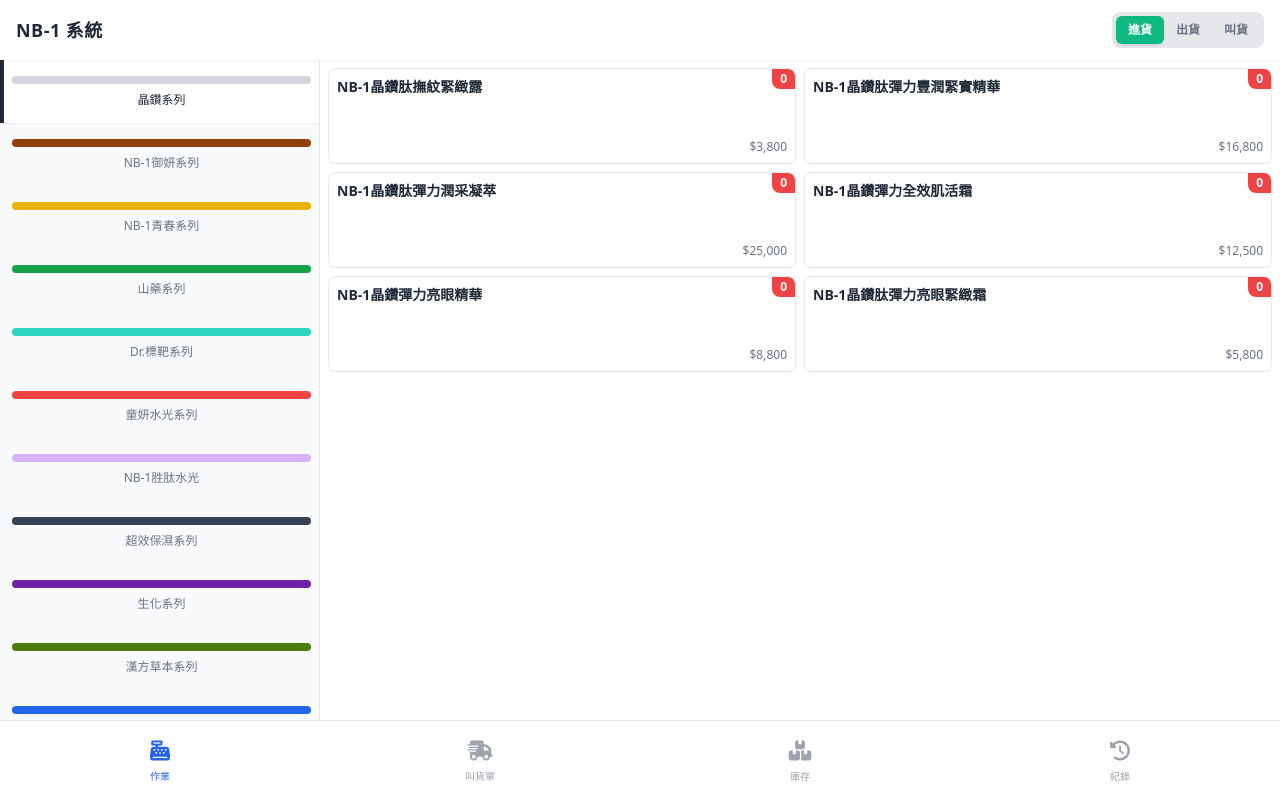
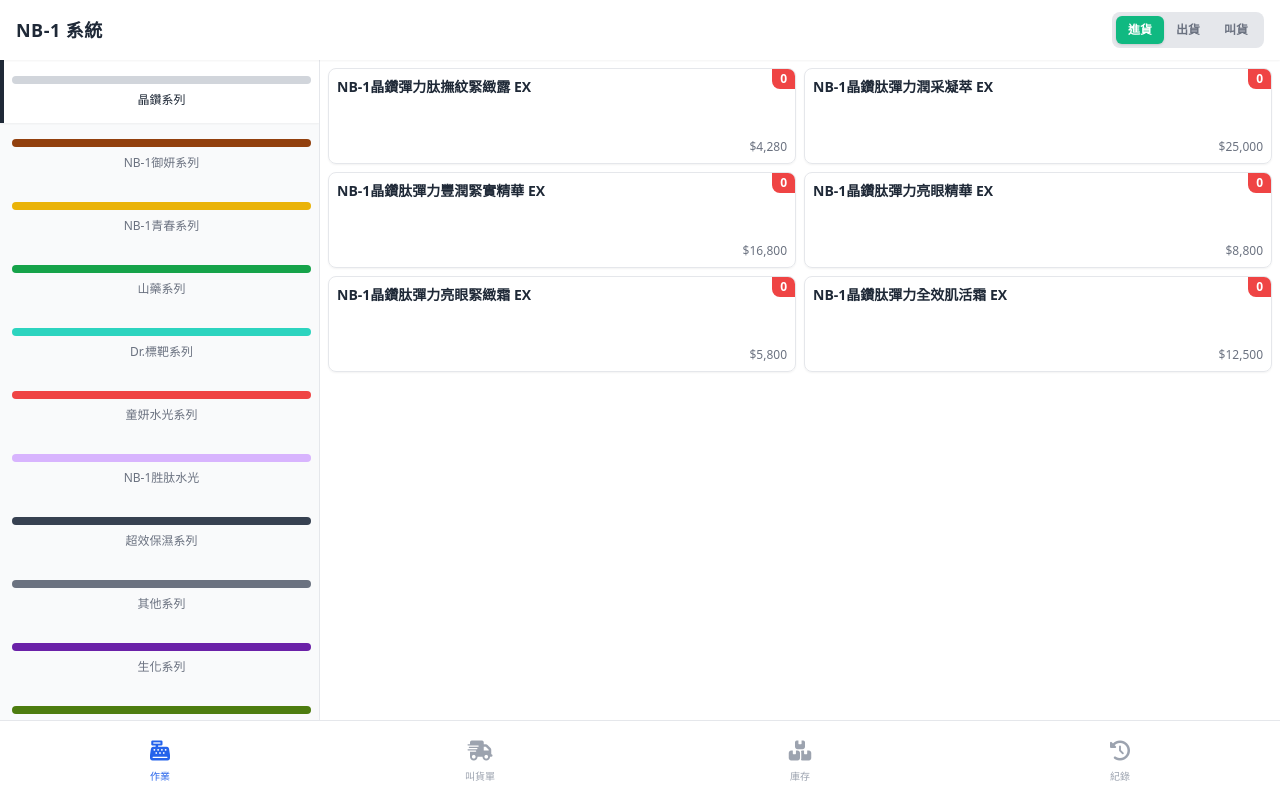
Before and after one commit to tim117/nb1-inventory, a plain HTML site: page index.html in a window 1280 px wide. Drawn offline with nearby package versions, Linux system fonts and the light colour scheme.

Commit message:
Refactor HTML structure and clean up comments

```diff
--- a/index.html
+++ b/index.html
@@ -18,11 +18,10 @@
         .safe-bottom { padding-bottom: env(safe-area-inset-bottom); }
         .safe-top { padding-top: env(safe-area-inset-top); }
 
-        /* 三段式切換按鈕樣式 */
         .mode-btn { transition: all 0.2s; }
-        .mode-active-in { background-color: #10B981; color: white; } /* 綠 */
-        .mode-active-out { background-color: #EF4444; color: white; } /* 紅 */
-        .mode-active-order { background-color: #3B82F6; color: white; } /* 藍 */
+        .mode-active-in { background-color: #10B981; color: white; }
+        .mode-active-out { background-color: #EF4444; color: white; }
+        .mode-active-order { background-color: #3B82F6; color: white; }
     </style>
 </head>
 <body class="bg-gray-100 h-screen overflow-hidden flex flex-col text-gray-800">
@@ -32,13 +31,11 @@
         <header class="bg-white shadow-sm z-20 safe-top flex-none">
             <div class="flex justify-between items-center px-4 py-3">
                 <h1 class="text-lg font-bold tracking-wide">NB-1 系統</h1>
-
                 <div v-if="currentTab === 'pos'" class="flex bg-gray-200 rounded-lg p-1 text-xs font-bold">
                     <button @click="mode = 'IN'" class="px-3 py-1.5 rounded-md mode-btn" :class="mode === 'IN' ? 'mode-active-in shadow' : 'text-gray-500'">進貨</button>
                     <button @click="mode = 'OUT'" class="px-3 py-1.5 rounded-md mode-btn" :class="mode === 'OUT' ? 'mode-active-out shadow' : 'text-gray-500'">出貨</button>
                     <button @click="mode = 'ORDER'" class="px-3 py-1.5 rounded-md mode-btn" :class="mode === 'ORDER' ? 'mode-active-order shadow' : 'text-gray-500'">叫貨</button>
                 </div>
-
                 <div v-if="currentTab === 'inventory'" class="flex space-x-3">
                     <button @click="toggleLowStockFilter" :class="showLowStockOnly ? 'text-amber-500' : 'text-gray-400'">
                         <i class="fa-solid fa-filter"></i>
@@ -129,7 +126,6 @@
                     <i class="fa-regular fa-clipboard text-4xl mb-3"></i><br>
                     目前沒有叫貨單
                 </div>
-
                 <div v-for="order in pendingOrders" :key="order.id" class="bg-white p-4 rounded-xl shadow-sm mb-4 border-l-4 border-blue-500">
                     <div class="flex justify-between items-start mb-2">
                         <div>
@@ -140,21 +136,14 @@
                             <i class="fa-solid fa-trash"></i>
                         </button>
                     </div>
-
-                    <div v-if="order.memo" class="mb-2 text-sm text-gray-600 bg-gray-50 p-2 rounded italic">
-                        {{ order.memo }}
-                    </div>
-
+                    <div v-if="order.memo" class="mb-2 text-sm text-gray-600 bg-gray-50 p-2 rounded italic">{{ order.memo }}</div>
                     <div class="border-t pt-2 mt-2 mb-3">
                         <div v-for="item in order.items" class="flex justify-between text-sm py-0.5">
                             <span class="text-gray-700 truncate w-2/3">{{ item.name }}</span>
                             <span class="font-mono">x{{ item.qty }}</span>
                         </div>
-                        <div class="text-right font-bold mt-2 pt-2 border-t border-dashed text-gray-600">
-                            總金額: ${{ formatPrice(order.total) }}
+                        <div class="text-right font-bold mt-2 pt-2 border-t border-dashed text-gray-600">總金額: ${{ formatPrice(order.total) }}</div>
                     </div>
-                    </div>
-
                     <button @click="receiveOrder(order)" class="w-full bg-blue-600 hover:bg-blue-700 text-white font-bold py-2 rounded-lg shadow transition-colors flex items-center justify-center">
                         <i class="fa-solid fa-check-to-slot mr-2"></i> 確認到貨 (入庫)
                     </button>
@@ -200,35 +189,20 @@
             <div v-show="currentTab === 'history'" class="h-full flex flex-col bg-gray-100 p-4 overflow-y-auto pb-24">
                 <h2 class="text-xl font-bold mb-4 ml-1">交易紀錄</h2>
                 <div v-if="transactions.length === 0" class="text-center text-gray-400 mt-10">暫無紀錄</div>
-
-                <div v-for="record in sortedTransactions" :key="record.id" class="bg-white p-4 rounded-xl shadow-sm mb-4 border-l-4"
-                     :class="getTransactionColor(record.type)">
-
+                <div v-for="record in sortedTransactions" :key="record.id" class="bg-white p-4 rounded-xl shadow-sm mb-4 border-l-4" :class="getTransactionColor(record.type)">
                     <div class="flex justify-between items-start mb-2">
                         <div>
-                            <span class="text-xs font-bold px-2 py-1 rounded"
-                                  :class="getTransactionBadgeClass(record.type)">
-                                {{ getTransactionLabel(record.type) }}
-                            </span>
+                            <span class="text-xs font-bold px-2 py-1 rounded" :class="getTransactionBadgeClass(record.type)">{{ getTransactionLabel(record.type) }}</span>
                             <span class="text-xs text-gray-400 ml-2">{{ formatDate(record.timestamp) }}</span>
                         </div>
-                        <button @click="deleteTransaction(record)" class="text-gray-400 hover:text-red-500 px-2">
-                            <i class="fa-solid fa-trash"></i>
-                        </button>
+                        <button @click="deleteTransaction(record)" class="text-gray-400 hover:text-red-500 px-2"><i class="fa-solid fa-trash"></i></button>
                     </div>
-
                     <div class="mb-2 text-sm text-gray-600 bg-gray-50 p-2 rounded flex justify-between items-center group">
                         <span v-if="!record.isEditing" class="italic w-full">{{ record.memo || '無備註' }}</span>
                         <input v-else v-model="record.tempMemo" class="bg-white border p-1 rounded w-full text-sm" />
-
-                        <button v-if="!record.isEditing" @click="startEdit(record)" class="ml-2 text-gray-400 hover:text-blue-500">
-                            <i class="fa-solid fa-pen"></i>
-                        </button>
-                        <button v-else @click="saveEdit(record)" class="ml-2 text-green-500">
-                            <i class="fa-solid fa-check"></i>
-                        </button>
+                        <button v-if="!record.isEditing" @click="startEdit(record)" class="ml-2 text-gray-400 hover:text-blue-500"><i class="fa-solid fa-pen"></i></button>
+                        <button v-else @click="saveEdit(record)" class="ml-2 text-green-500"><i class="fa-solid fa-check"></i></button>
                     </div>
-
                     <div class="border-t pt-2 mt-2">
                         <div v-for="item in record.items" class="flex justify-between text-sm py-0.5">
                             <span class="text-gray-700 truncate w-2/3">{{ item.name }}</span>
@@ -237,46 +211,35 @@
                     </div>
                 </div>
             </div>
-
         </main>
 
         <nav class="bg-white border-t border-gray-200 flex justify-around items-center safe-bottom py-2 z-20">
             <button @click="currentTab = 'pos'" class="flex flex-col items-center p-2 w-1/4" :class="currentTab === 'pos' ? 'text-blue-600' : 'text-gray-400'">
-                <i class="fa-solid fa-cash-register text-xl mb-1"></i>
-                <span class="text-[10px]">作業</span>
+                <i class="fa-solid fa-cash-register text-xl mb-1"></i><span class="text-[10px]">作業</span>
             </button>
             <button @click="currentTab = 'orders'" class="flex flex-col items-center p-2 w-1/4" :class="currentTab === 'orders' ? 'text-blue-600' : 'text-gray-400'">
-                <div class="relative">
-                    <i class="fa-solid fa-truck-fast text-xl mb-1"></i>
-                    <span v-if="pendingOrders.length > 0" class="absolute -top-1 -right-2 bg-red-500 text-white text-[9px] w-4 h-4 flex items-center justify-center rounded-full">{{ pendingOrders.length }}</span>
-                </div>
-                <span class="text-[10px]">叫貨單</span>
+                <div class="relative"><i class="fa-solid fa-truck-fast text-xl mb-1"></i><span v-if="pendingOrders.length > 0" class="absolute -top-1 -right-2 bg-red-500 text-white text-[9px] w-4 h-4 flex items-center justify-center rounded-full">{{ pendingOrders.length }}</span></div><span class="text-[10px]">叫貨單</span>
             </button>
             <button @click="currentTab = 'inventory'" class="flex flex-col items-center p-2 w-1/4" :class="currentTab === 'inventory' ? 'text-blue-600' : 'text-gray-400'">
-                <i class="fa-solid fa-boxes-stacked text-xl mb-1"></i>
-                <span class="text-[10px]">庫存</span>
+                <i class="fa-solid fa-boxes-stacked text-xl mb-1"></i><span class="text-[10px]">庫存</span>
             </button>
             <button @click="currentTab = 'history'" class="flex flex-col items-center p-2 w-1/4" :class="currentTab === 'history' ? 'text-blue-600' : 'text-gray-400'">
-                <i class="fa-solid fa-clock-rotate-left text-xl mb-1"></i>
-                <span class="text-[10px]">紀錄</span>
+                <i class="fa-solid fa-clock-rotate-left text-xl mb-1"></i><span class="text-[10px]">紀錄</span>
             </button>
         </nav>
-
     </div>
 
     <script>
         const { createApp } = Vue;
 
-        // 完整的產品清單
+        // --- 全新生成的產品列表 (256項) ---
         const RAW_PRODUCTS = [
-            // 晶鑽系列
-            {cat:"晶鑽系列",name:"NB-1晶鑽肽撫紋緊緻露",price:3800},
-            {cat:"晶鑽系列",name:"NB-1晶鑽肽彈力豐潤緊實精華",price:16800},
-            {cat:"晶鑽系列",name:"NB-1晶鑽肽彈力潤采凝萃",price:25000},
-            {cat:"晶鑽系列",name:"NB-1晶鑽彈力全效肌活霜",price:12500},
-            {cat:"晶鑽系列",name:"NB-1晶鑽彈力亮眼精華",price:8800},
-            {cat:"晶鑽系列",name:"NB-1晶鑽肽彈力亮眼緊緻霜",price:5800},
-            // NB-1御妍系列
+            {cat:"晶鑽系列",name:"NB-1晶鑽彈力肽撫紋緊緻露 EX",price:4280},
+            {cat:"晶鑽系列",name:"NB-1晶鑽肽彈力潤采凝萃 EX",price:25000},
+            {cat:"晶鑽系列",name:"NB-1晶鑽肽彈力豐潤緊實精華 EX",price:16800},
+            {cat:"晶鑽系列",name:"NB-1晶鑽肽彈力亮眼精華 EX",price:8800},
+            {cat:"晶鑽系列",name:"NB-1晶鑽肽彈力亮眼緊緻霜 EX",price:5800},
+            {cat:"晶鑽系列",name:"NB-1晶鑽肽彈力全效肌活霜 EX",price:12500},
             {cat:"NB-1御妍系列",name:"NB-1活膚精華露",price:3900},
             {cat:"NB-1御妍系列",name:"NB-1活膚賦活素",price:13600},
             {cat:"NB-1御妍系列",name:"NB-1抗皺緊膚霜",price:5000},
@@ -304,7 +267,6 @@
             {cat:"NB-1御妍系列",name:"NB-1 抗皺緊膚4D面膜",price:3480},
             {cat:"NB-1御妍系列",name:"NB-1 臻亮白皙精華液",price:5000},
             {cat:"NB-1御妍系列",name:"NB-1 盈采臻亮面膜",price:4000},
-            // NB-1青春系列
             {cat:"NB-1青春系列",name:"NB-1青春活膚膠原基酸精華液",price:4900},
             {cat:"NB-1青春系列",name:"NB-1青春撫紋精華乳",price:3200},
             {cat:"NB-1青春系列",name:"NB-1青春Q彈水潤乳",price:2980},
@@ -335,7 +297,6 @@
             {cat:"NB-1青春系列",name:"NB-1青春無瑕潤妍BB霜",price:2400},
             {cat:"NB-1青春系列",name:"NB-1胺基酸洗髮乳(油)",price:750},
             {cat:"NB-1青春系列",name:"NB-1胺基酸洗髮乳(乾)",price:750},
-            // 山藥系列
             {cat:"山藥系列",name:"山藥膠原潤膚露",price:2600},
             {cat:"山藥系列",name:"山藥膠原緊緻液",price:6400},
             {cat:"山藥系列",name:"山藥膠原緊緻霜",price:4400},
@@ -345,7 +306,6 @@
             {cat:"山藥系列",name:"山藥膠原緊緻專業面膜",price:5500},
             {cat:"山藥系列",name:"山藥膠原身體美膚凝乳",price:1980},
             {cat:"山藥系列",name:"山藥膠原局部緊膚凝乳",price:1980},
-            // Dr.標靶系列
             {cat:"Dr.標靶系列",name:"標靶水光胜肽抗皺精萃液",price:19800},
             {cat:"Dr.標靶系列",name:"標靶水光胜肽潔皙精萃液",price:15300},
             {cat:"Dr.標靶系列",name:"標靶水光胜肽亮采精萃液",price:13000},
@@ -362,16 +322,15 @@
             {cat:"Dr.標靶系列",name:"標靶細緻毛孔敷面粉膜",price:7200},
             {cat:"Dr.標靶系列",name:"標靶修護敷面粉膜",price:7200},
             {cat:"Dr.標靶系列",name:"標靶水光百萃修護凝凍",price:2300},
-            // 童妍水光系列
             {cat:"童妍水光系列",name:"童妍水光標靶極線立提晶萃",price:9900},
             {cat:"童妍水光系列",name:"童妍水光標靶極亮晶瓷晶萃",price:6500},
             {cat:"童妍水光系列",name:"童妍水光標靶極淨煥膚晶萃",price:6500},
             {cat:"童妍水光系列",name:"童妍水光標靶極能活護晶萃",price:6500},
-            // NB-1胜肽水光
             {cat:"NB-1胜肽水光",name:"胜肽水光標靶微導機能液",price:3980},
             {cat:"NB-1胜肽水光",name:"胜肽水光標靶微導原粹",price:13800},
             {cat:"NB-1胜肽水光",name:"胜肽水光標靶微導機能霜",price:7800},
-            // 超效保濕系列
+            {cat:"NB-1胜肽水光",name:"Dr. NB1水光泌齡靚白精萃液 5ml*5入",price:15800},
+            {cat:"NB-1胜肽水光",name:"Dr. NB1水光泌齡靚白精萃液 5ml*15入(自用)",price:45030},
             {cat:"超效保濕系列",name:"超效保濕水光精華露",price:2980},
             {cat:"超效保濕系列",name:"超效保濕水光精華液",price:2280},
             {cat:"超效保濕系列",name:"超效保濕甦活水凝霜",price:2180},
@@ -382,7 +341,8 @@
             {cat:"超效保濕系列",name:"超效保濕按摩卸妝膏",price:1180},
             {cat:"超效保濕系列",name:"超效保濕水光潔顏乳",price:1180},
             {cat:"超效保濕系列",name:"r-PGA超效保濕爆水氣墊面膜",price:1500},
-            // 生化系列
+            {cat:"其他系列",name:"85%胺基酸深層淨化洗面乳",price:1380},
+            {cat:"其他系列",name:"18%煥新靜膚酸精華",price:1680},
             {cat:"生化系列",name:"生化潔皙麗膚水",price:2100},
             {cat:"生化系列",name:"生化潔皙精華液",price:3900},
             {cat:"生化系列",name:"生化潔皙精華霜",price:3300},
@@ -417,7 +377,6 @@
             {cat:"生化系列",name:"物理性美白防曬隔離乳",price:2400},
             {cat:"生化系列",name:"生化保濕蜜粉(膚色)",price:1500},
             {cat:"生化系列",name:"生化保濕蜜粉(淺膚色)",price:1500},
-            // 漢方草本系列
             {cat:"漢方草本系列",name:"海藻麗膚水",price:920},
             {cat:"漢方草本系列",name:"海藻精華液",price:2400},
             {cat:"漢方草本系列",name:"海藻美膚霜",price:1400},
@@ -465,7 +424,6 @@
             {cat:"漢方草本系列",name:"護膚霜(B1)",price:640},
             {cat:"漢方草本系列",name:"麗膚霜(6B2)",price:690},
             {cat:"漢方草本系列",name:"潤膚霜(B42)",price:970},
-            // 專業系列
             {cat:"專業系列",name:"滋潤化妝水(清爽型)",price:780},
             {cat:"專業系列",name:"滋潤化妝水",price:780},
             {cat:"專業系列",name:"保濕乳液(清爽型)",price:1500},
@@ -493,7 +451,6 @@
             {cat:"專業系列",name:"天然精油洗手乳",price:570},
             {cat:"專業系列",name:"金縷梅沐浴乳",price:340},
             {cat:"專業系列",name:"酪梨油沐髮乳",price:350},
-            // 精油系列
             {cat:"精油系列",name:"淨化複方精油",price:1350},
             {cat:"精油系列",name:"平衡複方精油",price:1350},
             {cat:"精油系列",name:"細緻毛孔複方精油",price:1350},
@@ -520,6 +477,19 @@
             {cat:"精油系列",name:"頂級歐薄荷精油",price:1050},
             {cat:"精油系列",name:"活絡舒壓水療浴油",price:3500},
             {cat:"精油系列",name:"舒壓除勞水療浴油",price:2600},
+            {cat:"保健系列",name:"好強鈣",price:880},
+            {cat:"保健系列",name:"好元氣",price:880},
+            {cat:"保健系列",name:"好美妍飲",price:2780},
+            {cat:"保健系列",name:"好好睡",price:1880},
+            {cat:"保健系列",name:"好順暢粉",price:1980},
+            {cat:"保健系列",name:"好速活",price:1980},
+            {cat:"保健系列",name:"好靈敏",price:1880},
+            {cat:"保健系列",name:"好孅盈",price:1880},
+            {cat:"保健系列",name:"好舒息",price:1980},
+            {cat:"保健系列",name:"賦源強健養髮液 90ml",price:3680},
+            {cat:"保健系列",name:"賦源強健養髮液 90ml+補充瓶 200ml",price:8280},
+            {cat:"保健系列",name:"賦源強健養髮液 200ml(補充瓶)",price:4880},
+            {cat:"保健系列",name:"NB賦源強健洗髮露 500ml",price:880}
         ];
 
         const CATEGORY_COLORS = {
@@ -535,6 +505,8 @@
             '漢方草本系列': 'bg-lime-700 text-white',
             '專業系列': 'bg-blue-600 text-white',
             '精油系列': 'bg-indigo-600 text-white',
+            '保健系列': 'bg-pink-500 text-white',
+            '其他系列': 'bg-gray-500 text-white',
         };
 
         createApp({
@@ -635,8 +607,6 @@
                     if (type === 'CORRECT') return '盤點校正';
                     return '叫貨入庫';
                 },
-
-                // 核心邏輯
                 addToCart(product) {
                     const existing = this.cart.find(item => item.name === product.name);
                     if (existing) existing.qty++;
@@ -650,12 +620,8 @@
                     this.cart = [];
                     this.orderMemo = '';
                 },
-
-                // 結帳/送單
                 checkout() {
                     if (this.cart.length === 0) return;
-
-                    // 1. 叫貨模式：只存入 pendingOrders，不改庫存
                     if (this.mode === 'ORDER') {
                         const order = {
                             id: Date.now(),
@@ -670,8 +636,6 @@
                         alert('叫貨單已建立！請至「叫貨單」分頁查看。');
                         return;
                     }
-
-                    // 2. 進出貨模式：直接改庫存
                     const transaction = {
                         id: Date.now(),
                         timestamp: new Date().toISOString(),
@@ -682,30 +646,22 @@
                         isEditing: false,
                         tempMemo: ''
                     };
-
                     this.cart.forEach(item => {
                         const current = this.inventory[item.name] || 0;
                         if (this.mode === 'IN') this.inventory[item.name] = current + item.qty;
                         else this.inventory[item.name] = current - item.qty;
                     });
-
                     this.transactions.push(transaction);
                     this.saveToLocal();
                     this.clearCart();
                     alert(this.mode === 'IN' ? '進貨完成！' : '出貨完成！');
                 },
-
-                // 叫貨單功能：確認收貨
                 receiveOrder(order) {
                     if (!confirm('確認貨品已送達？這將會把數量加入庫存。')) return;
-
-                    // 1. 加庫存
                     order.items.forEach(item => {
                         const current = this.inventory[item.name] || 0;
                         this.inventory[item.name] = current + item.qty;
                     });
-
-                    // 2. 建立歷史紀錄 (標記為叫貨入庫)
                     const transaction = {
                         id: Date.now(),
                         timestamp: new Date().toISOString(),
@@ -717,10 +673,7 @@
                         tempMemo: ''
                     };
                     this.transactions.push(transaction);
-
-                    // 3. 從叫貨清單移除
                     this.pendingOrders = this.pendingOrders.filter(o => o.id !== order.id);
-
                     this.saveToLocal();
                     alert('已完成入庫！');
                 },
@@ -730,8 +683,6 @@
                         this.saveToLocal();
                     }
                 },
-
-                // 其他輔助功能 (盤點、刪除紀錄、CSV)
                 quickEditStock(prod) {
                     const currentQty = this.getStock(prod.name);
                     const newQtyStr = prompt(`盤點「${prod.name}」實際數量：`, currentQty);
@@ -739,7 +690,6 @@
                     const newQty = parseInt(newQtyStr);
                     if (isNaN(newQty) || newQty < 0) { alert("無效數字"); return; }
                     if (newQty === currentQty) return;
-
                     const transaction = {
                         id: Date.now(),
                         timestamp: new Date().toISOString(),
@@ -755,8 +705,6 @@
                 },
                 deleteTransaction(record) {
                     if(!confirm('刪除紀錄將自動校正庫存，確定？')) return;
-                    // 若是 "ORDER_IN" 或 "IN"，刪除要扣庫存
-                    // 若是 "OUT"，刪除要加庫存
                     if (record.type === 'CORRECT') {
                         alert('盤點紀錄僅刪除資料，不影響當前庫存');
                     } else {
@@ -793,8 +741,7 @@
         }).mount('#app');
 
         if ('serviceWorker' in navigator) {
-            navigator.serviceWorker.register('./sw.js')
-                .then(reg => {
+            navigator.serviceWorker.register('./sw.js').then(reg => {
                 reg.onupdatefound = () => {
                     const installingWorker = reg.installing;
                     installingWorker.onstatechange = () => {
```
Lines whose indentation alone changed are shown as unchanged.
